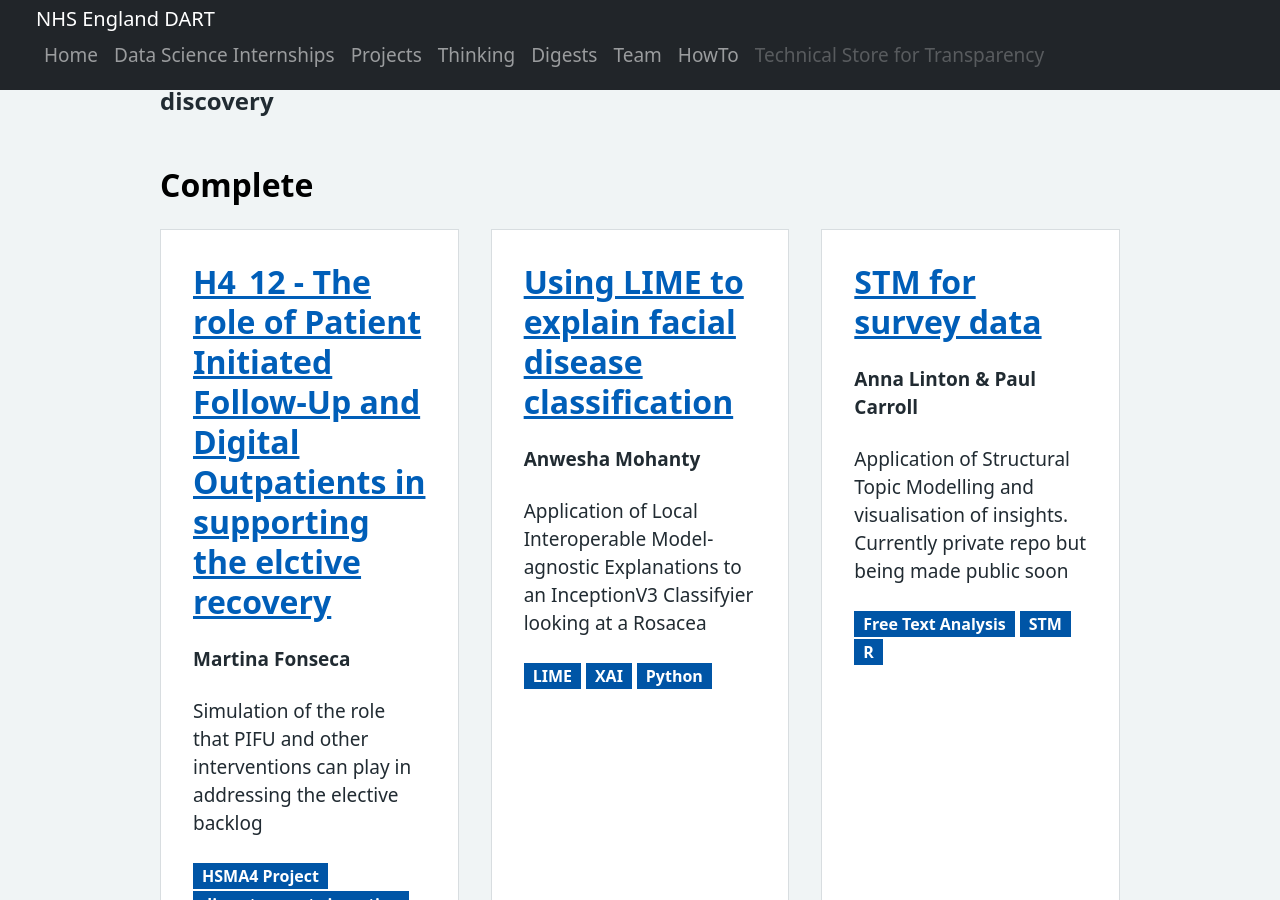
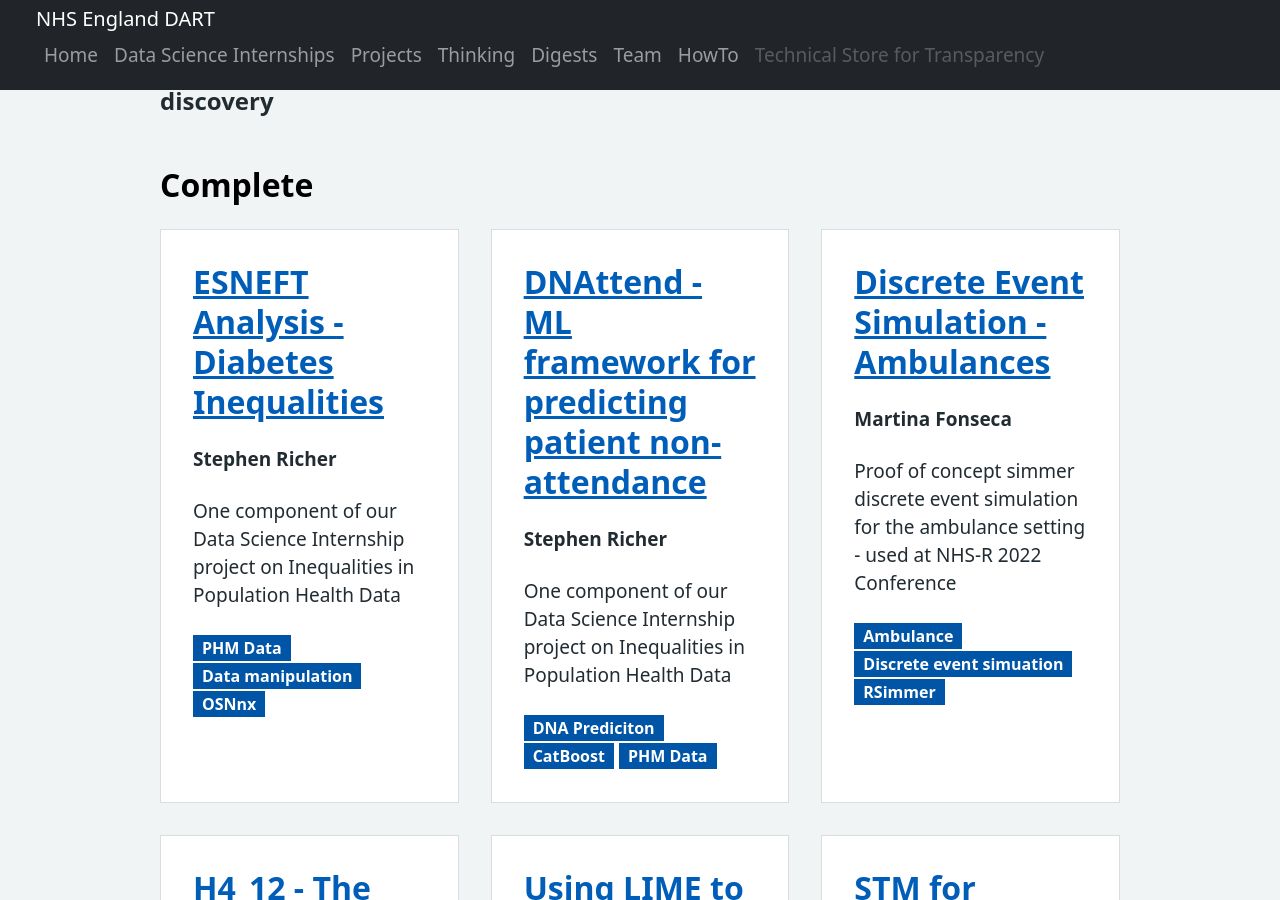
Before and after one commit to nhsx/AnalyticsUnit, a Jekyll site: the page built from content/projects.md, in a window 1280 px wide and 900 px high, scrolled down 493 px. Built offline with Jekyll 4.4.1, drawn with Linux system fonts in a browser that asks for light colours; some of the changed text lies outside the part shown.

Commit message:
project, team and digest update

```diff
--- a/_data/project.yml
+++ b/_data/project.yml
@@ -1,3 +1,48 @@
+- title: Time Series Forecasting
+  link: https://github.com/nhsx/Time_Series_Forecasting_MS
+  stage: Delivery
+  badge1: Forecasting
+  badge2: Prophet
+  badge3: SARIMA
+  description: Base starting code for comparative forecasting developed as part of a DDaT placement
+  author: Milan Storey & Paul Carroll
+
+- title: Privacy Fingerprint
+  link: https://github.com/nhsx/PrivacyFingerprint
+  stage: Delivery
+  badge1: Text Data
+  badge2: Privacy
+  badge3: NLP
+  description: Public facing materials for our commission on creating a tool to identify sensitive elements beyond PII in text
+  author: Dan Schofield & Jonny Pearson
+
+- title: ESNEFT Analysis - Diabetes Inequalities
+  link: https://github.com/nhsx/p24-diabetes-inequal
+  stage: Complete
+  badge1: PHM Data
+  badge2: Data manipulation
+  badge3: OSNnx
+  description: One component of our Data Science Internship project on Inequalities in Population Health Data
+  author: Stephen Richer
+
+- title: DNAttend - ML framework for predicting patient non-attendance
+  link: https://github.com/nhsx/dna-risk-predict
+  stage: Complete
+  badge1: DNA Prediciton
+  badge2: CatBoost
+  badge3: PHM Data
+  description: One component of our Data Science Internship project on Inequalities in Population Health Data
+  author: Stephen Richer
+
+- title: Discrete Event Simulation - Ambulances
+  link: https://github.com/nhsx/ambulance-DES
+  stage: Complete
+  badge1: Ambulance
+  badge2: Discrete event simuation
+  badge3: RSimmer
+  description: Proof of concept simmer discrete event simulation for the ambulance setting - used at NHS-R 2022 Conference
+  author: Martina Fonseca
+
 - title: H4_12 - The role of Patient Initiated Follow-Up and Digital Outpatients in supporting the elctive recovery
   link: https://github.com/nhsx/HSMA4-12-DES-rheum
   stage: Complete
@@ -33,6 +78,15 @@
   badge3: Python
   description: Code to contrastively train and align text and image encoders and evaluate them on an image-to-text retrieval task using MIMIC-CXR. Currently private repo but being made public soon
   author: Dekai Zhang & Dan Schofield
+
+- title: System Hierarchies
+  link: https://github.com/nhsx/SystemHierarchies
+  stage: Delivery
+  badge1: Structure Mapping
+  badge2: Python
+  badge3: NHS
+  description: Aiming to visualise and represent the structure and mapping of different NHS organisations
+  author: Faaiz Shanawas
 
 - title: Travel Times
   link: https://github.com/nhsx/nhs_time_of_travel
@@ -169,6 +223,15 @@
   description: Our public facing store of code used to transform our data flows using databricks compute
   author: Craig Shenton & Mattia Ficarelli
 
+- title: AU Azure Databricks CICD
+  link: https://github.com/nhsx/au-azure-databricks-cicd
+  stage: Delivery
+  badge1: Data Engineering
+  badge2: Azure
+  badge3: ETL Pipelines
+  description: CICD implementation of our engineering pipelines
+  author: Mattia Ficarelli & Abdu Nuhu
+
 - title: AU Data Engineering
   link: https://github.com/nhsx/au-data-engineering
   stage: Delivery
```
Also changed, not shown: _data/digest.yml (+12 -12 lines), _data/team.yml (+40 -28 lines).
